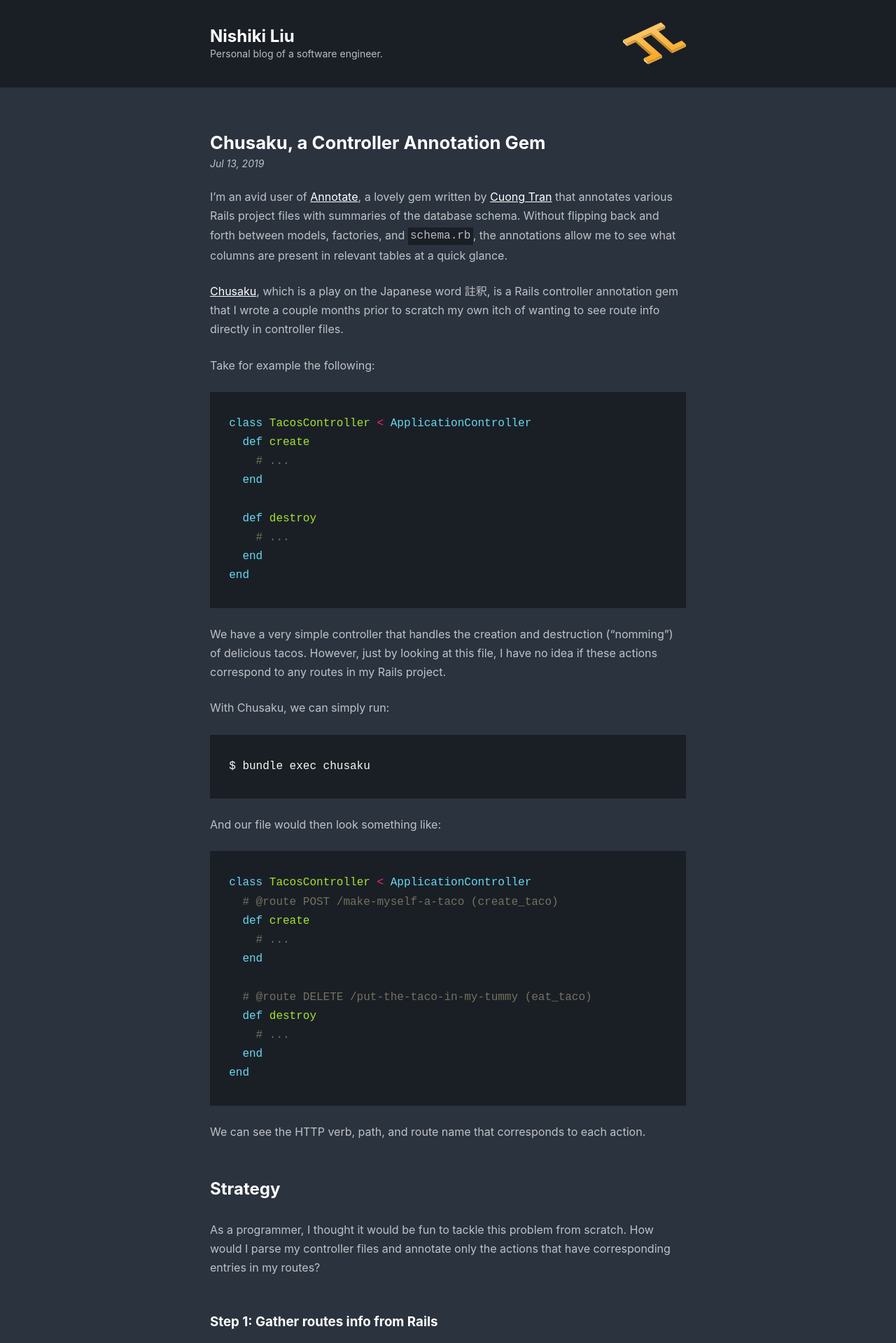
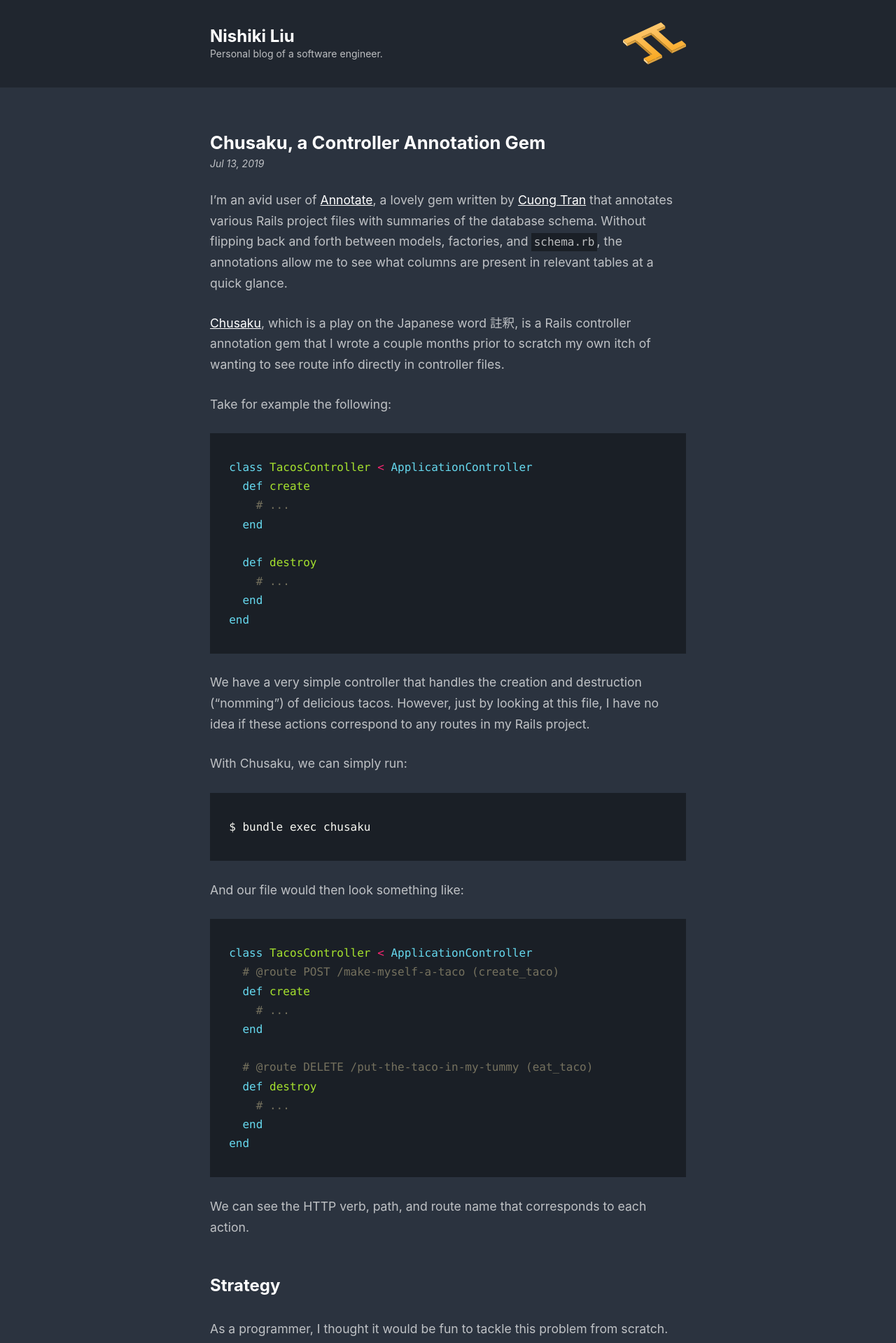
Before and after one commit to nshki/nshki.com, a Jekyll site: the page built from _posts/2019-07-13-chusaku-a-controller-annotation-gem.md, in a window 1280 px wide. Shown: the top 1919 px of the page at 70% size. Built offline with Jekyll 4.4.1, drawn with Linux system fonts in a browser that asks for light colours.

Commit message:
A few more minor design touchups
1. Specify a list of system monospace fonts
2. Lighten header background
3. Bump post spacing and font size

```diff
--- a/_sass/components/_header.scss
+++ b/_sass/components/_header.scss
@@ -1,5 +1,5 @@
 .header {
-  background-color: rgba(#000, 0.4);
+  background-color: rgba(#000, 0.25);
   margin: 0 0 2rem;
   padding: 2rem 0;
 
--- a/_sass/components/_post.scss
+++ b/_sass/components/_post.scss
@@ -72,7 +72,8 @@
   p,
   ul,
   ol,
-  iframe {
+  iframe,
+  .highlighter-rouge {
     & + h1,
     & + h2,
     & + h3,
--- a/_sass/config/_base.scss
+++ b/_sass/config/_base.scss
@@ -19,9 +19,14 @@
   color: #fff;
 }
 
-code {
-  font-family: monospace;
+code, pre {
+  font-family: SFMono-Regular, 'Consolas', 'Liberation Mono', 'Menlo',
+    monospace;
   font-size: 1rem;
+}
+
+p, li {
+  font-size: 1.1rem;
 }
 
 a {
```
